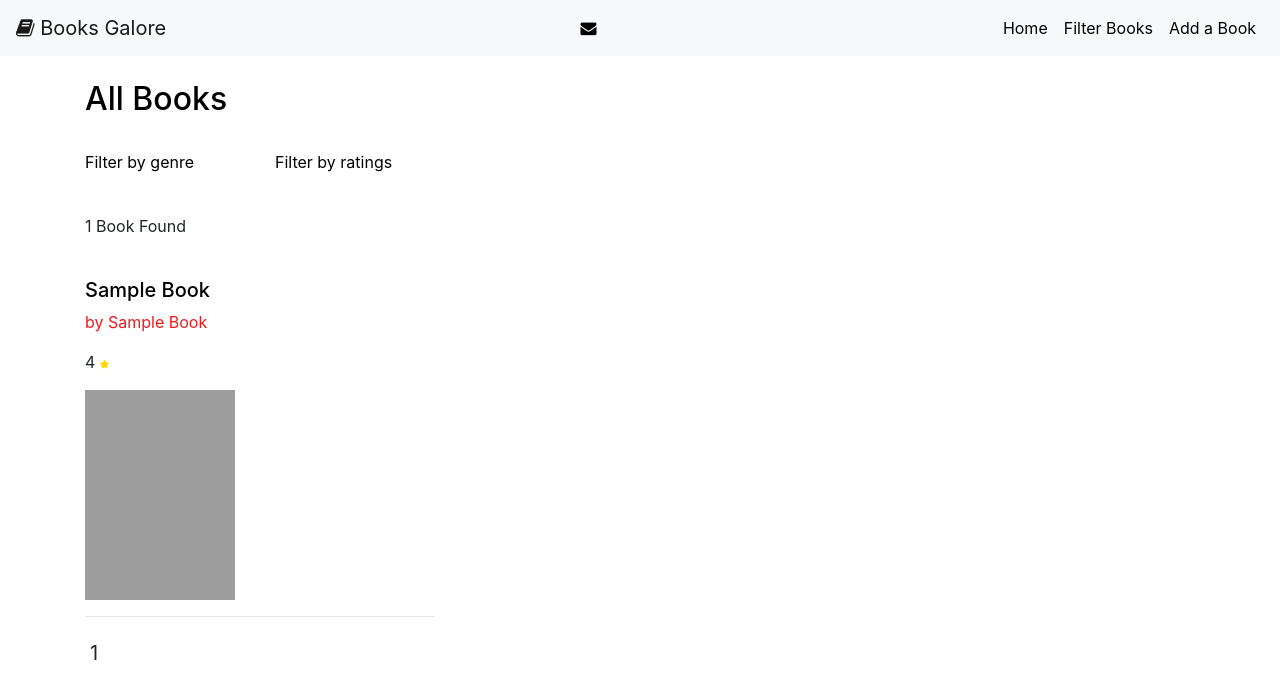
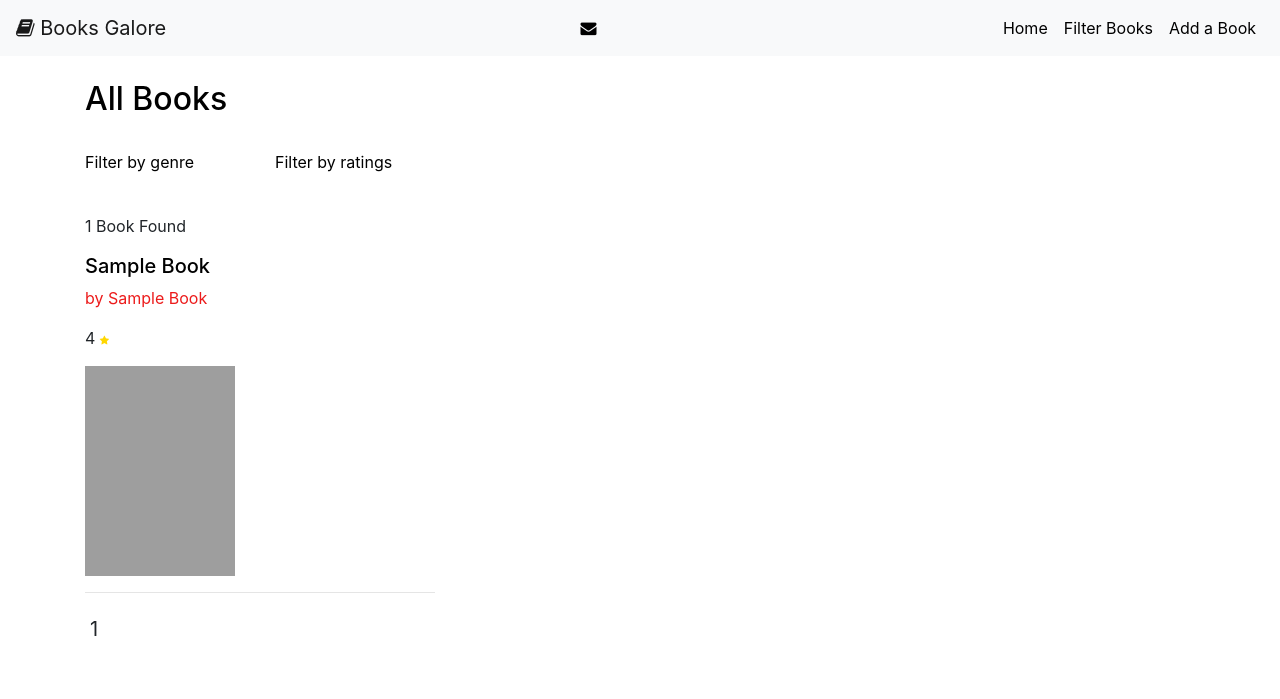
Before and after one commit to Code-Institute-Submissions/flask_book_review, a Flask app: page /search_page/ in a window 1280 px wide. Shown: the top 699 px of the page. Run offline with Flask 2, Linux system fonts and the light colour scheme; a database or web service that is not in the repository returns one stand-in record (values such as "Sample title"); some libraries are stand-ins or nearby versions; grey boxes are pictures that could not be loaded.

Commit message:
Deleted search_heading class from filter headings, changed code layout i.e. spaces between code and added ellipses class to book name and author.

```diff
--- a/templates/search_books.html
+++ b/templates/search_books.html
@@ -15,10 +15,10 @@
 <div class="container">
     <div class="row">
         <div class="col-sm-12 col-md-2">
-            <p><a class="search_heading custom_a" href="{{ url_for('search_genre') }}">Filter by genre</a></p>
+            <p><a class="custom_a" href="{{ url_for('search_genre') }}">Filter by genre</a></p>
         </div>
         <div class="col-sm-12 col-md-2">
-            <p><a class="search_heading custom_a" href="{{ url_for('search_rating') }}">Filter by ratings</a></p>
+            <p><a class="custom_a" href="{{ url_for('search_rating') }}">Filter by ratings</a></p>
         </div>
     </div>
 </div>
@@ -42,7 +42,6 @@
         </div>
     </div>
 </div>
-<br>
 
 <!-- Displays all books in the database -->
 <div class="container">
@@ -52,11 +51,11 @@
 
                 <!-- Book title, as well as image redirecting to full book details page -->
                 <a href="{{ url_for('full_book_details', book_id=book._id)}}">
-                    <h5 class="title_color">{{book.book_name|title}}</h5>
+                    <h5 class="ellipses title_color">{{book.book_name|title}}</h5>
                 </a>
 
                 <!-- Author name -->
-                <p class="author_color">by {{book.author_name|title}}</p>
+                <p class="ellipses author_color">by {{book.author_name|title}}</p>
 
                 <!-- Rating -->
                 <p>{{book.rating_value}} <i class="fa fa-star star_rating"></i></p>
@@ -83,13 +82,16 @@
     <!-- Pagination -->
     <ul class="pagination">
         {% for page_number in page %}
+
             <!-- Displays the current page number -->
             {% if page_number == current_page %}
                 <li class="active"><a class="pagination">{{ page_number }}</a></li>
+
             <!-- Displays the next page number(s) -->
             {% else %}
                 <li class="waves-effect"><a class="pagination" href="{{ url_for('search_page', current_page=page_number) }}">{{ page_number }}</a></li>
             {% endif %}
+
         {% endfor %}
     </ul>
 </div> <!-- Closes container -->
```
